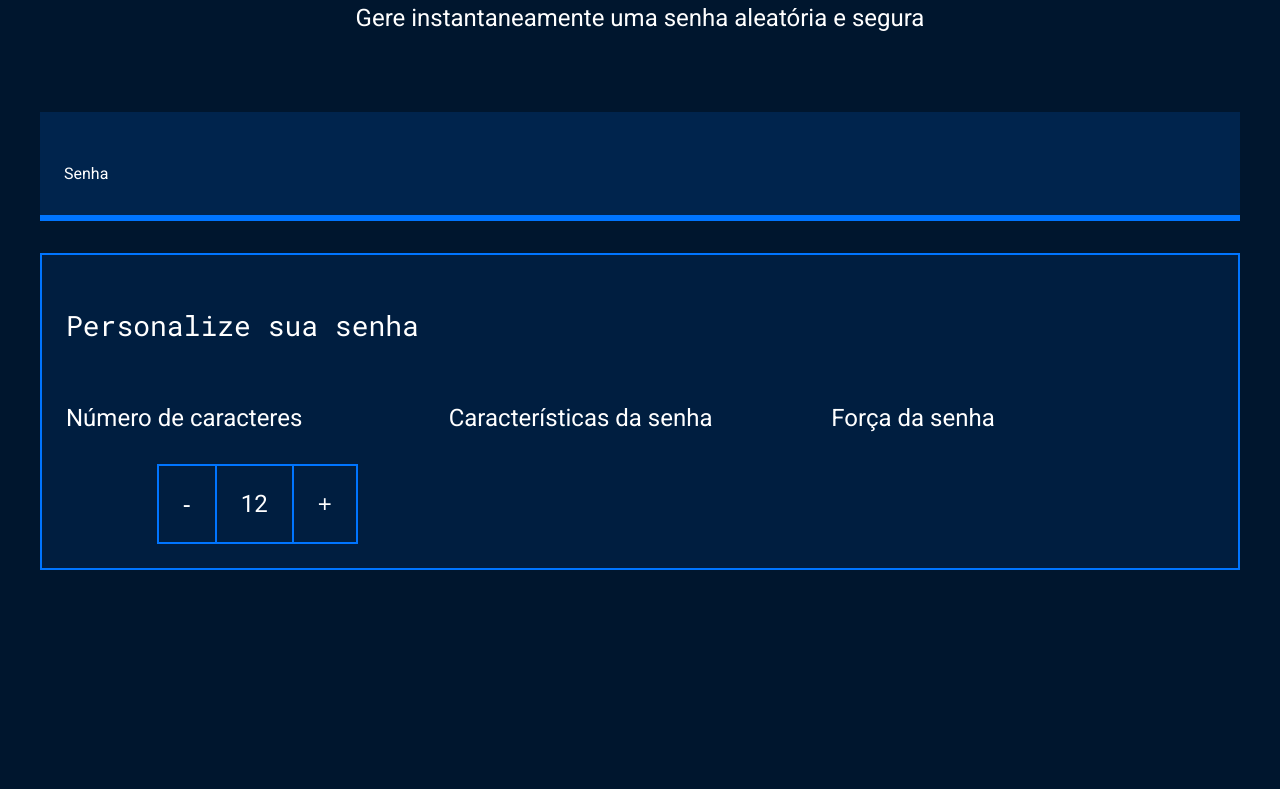
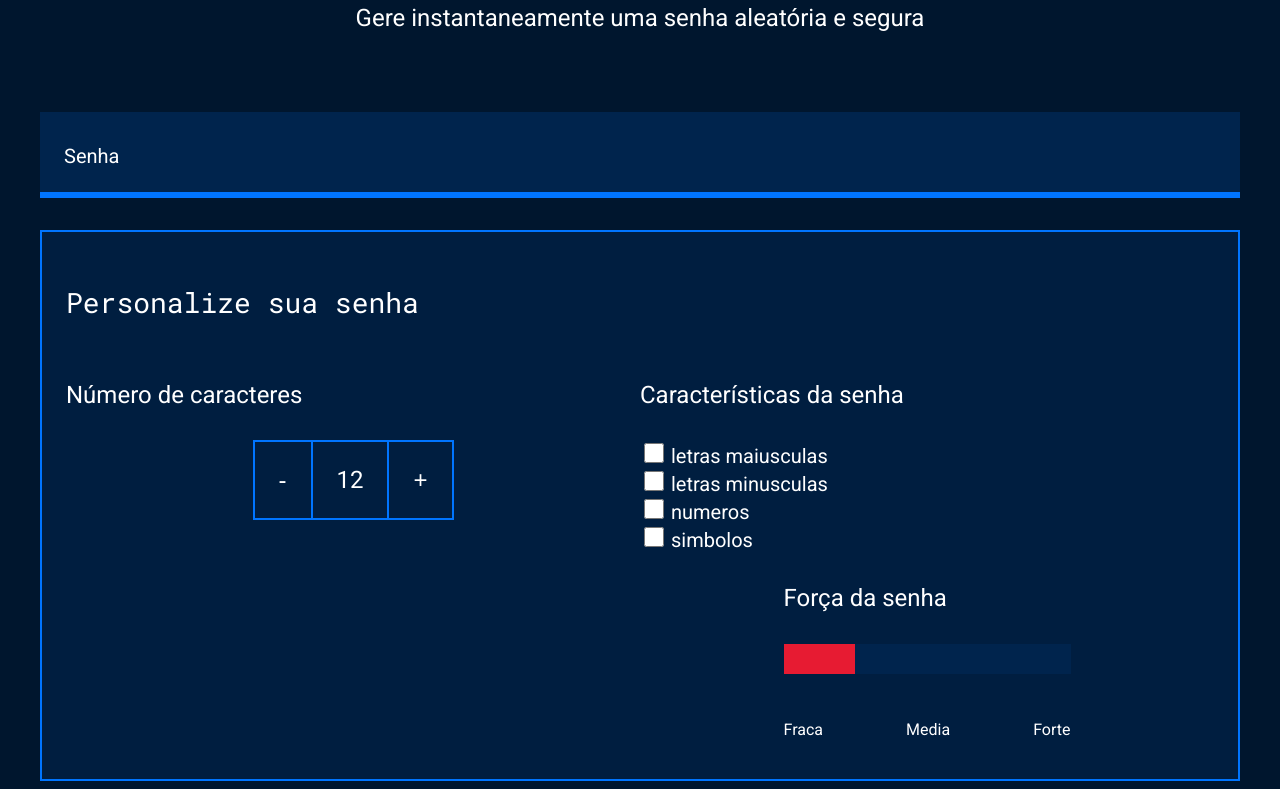
Before and after one commit to isadorapaulini/SENHA-SEGURA, a plain HTML site: page SENHA SEGURA/index.html in a window 1280 px wide. Shown: the part 214-1003 px from the top of the page. Before the commit the page ends 800 px from the top, so only its background shows below. Drawn offline with Linux system fonts and the light colour scheme.

Commit message:
Add files via upload

```diff
--- a/SENHA SEGURA/index.html
+++ b/SENHA SEGURA/index.html
@@ -32,9 +32,30 @@
                 </div>
                 <div class="parametro-senha">
                     <h4 class="parametro-senha__titulo">Características da senha</h4>
+                   <div class="parametro-senha-checkbox">
+                    <input type="checkbox" name="maiuscula">
+                    <label for="maiusculas">letras maiusculas</label>
+                </div>
+                <div class="parametro-senha-checkbox">
+                    <input type="checkbox" name="minuscula">
+                    <label for="minusculas">letras minusculas</label>
+                </div>
+                <div class="parametro-senha-checkbox">
+                    <input type="checkbox" name="numero">
+                    <label for="numero">numeros</label>
+                </div>
+                <div class="parametro-senha-checkbox">
+                    <input type="checkbox" name="simbolo">
+                    <label for="simbolo">simbolos</label>
                 </div>
                 <div class="parametro-senha">
                     <h4 class="parametro-senha__titulo">Força da senha</h4>
+                    <div class="barra"></div>
+                    <div class="forca fraca"></div>
+                    <div class="parametro-senha-textos">
+                    <p>Fraca</p>
+                    <p>Media
+                    <p>Forte</p>
                 </div>
             </div>
         </div>
--- a/SENHA SEGURA/style.css
+++ b/SENHA SEGURA/style.css
@@ -103,8 +103,46 @@ body{
     margin:0;
     font-size:24px;
 }
+label{
+    font-size: 20px;
+}
+input{
+    width: 20px;
+    height: 20px;
+    cursor: pointer;
+}
+.barra{
+    background-color: var(--fundo-senha);
+    height:30px;
+   width: 100%;
+
+}
+.parametro-senha-textos{
+    display:flex;
+    justify-content: space-between
+}
+.forca{
+    height: 30px;
+    position:relative;
+    bottom:30px;
+}
+.media{
+    background-color: #faf408;
+    width:50%;
+}
+.forte{
+    background-color:  #00ff85;
+    width:100%;
+}
+.fraca{
+    background-color: #e71b32;
+    width:25%;
+
+}
+
 @media screen and (min-width: 768px) {
     .parametro-coluna__senha{
+
         flex-direction: row;
     }
 }
```
